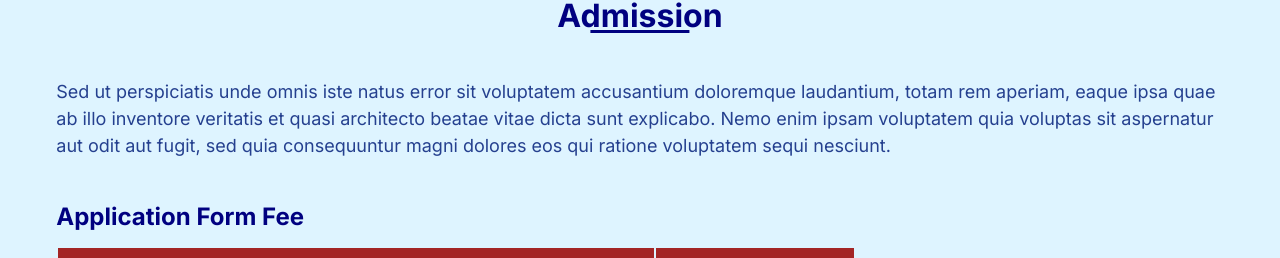
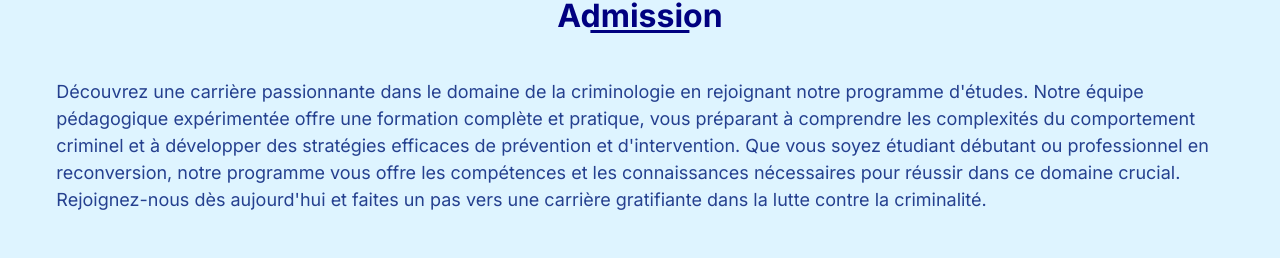
Before and after one commit to rohan031/ecrimino, a Next.js app: page /admissions in a window 1280 px wide. Shown: the part 138-396 px from the top of the page. Built offline with nearby package versions, Linux system fonts and the light colour scheme; no server answers.

Commit message:
Update admission.js

```diff
--- a/src/data/admission.js
+++ b/src/data/admission.js
@@ -1,3 +1,3 @@
 export const data = {
-	text: "Sed ut perspiciatis unde omnis iste natus error sit voluptatem accusantium doloremque laudantium, totam rem aperiam, eaque ipsa quae ab illo inventore veritatis et quasi architecto beatae vitae dicta sunt explicabo. Nemo enim ipsam voluptatem quia voluptas sit aspernatur aut odit aut fugit, sed quia consequuntur magni dolores eos qui ratione voluptatem sequi nesciunt. ",
+	text: "Découvrez une carrière passionnante dans le domaine de la criminologie en rejoignant notre programme d'études. Notre équipe pédagogique expérimentée offre une formation complète et pratique, vous préparant à comprendre les complexités du comportement criminel et à développer des stratégies efficaces de prévention et d'intervention. Que vous soyez étudiant débutant ou professionnel en reconversion, notre programme vous offre les compétences et les connaissances nécessaires pour réussir dans ce domaine crucial. Rejoignez-nous dès aujourd'hui et faites un pas vers une carrière gratifiante dans la lutte contre la criminalité.",
 };
```
